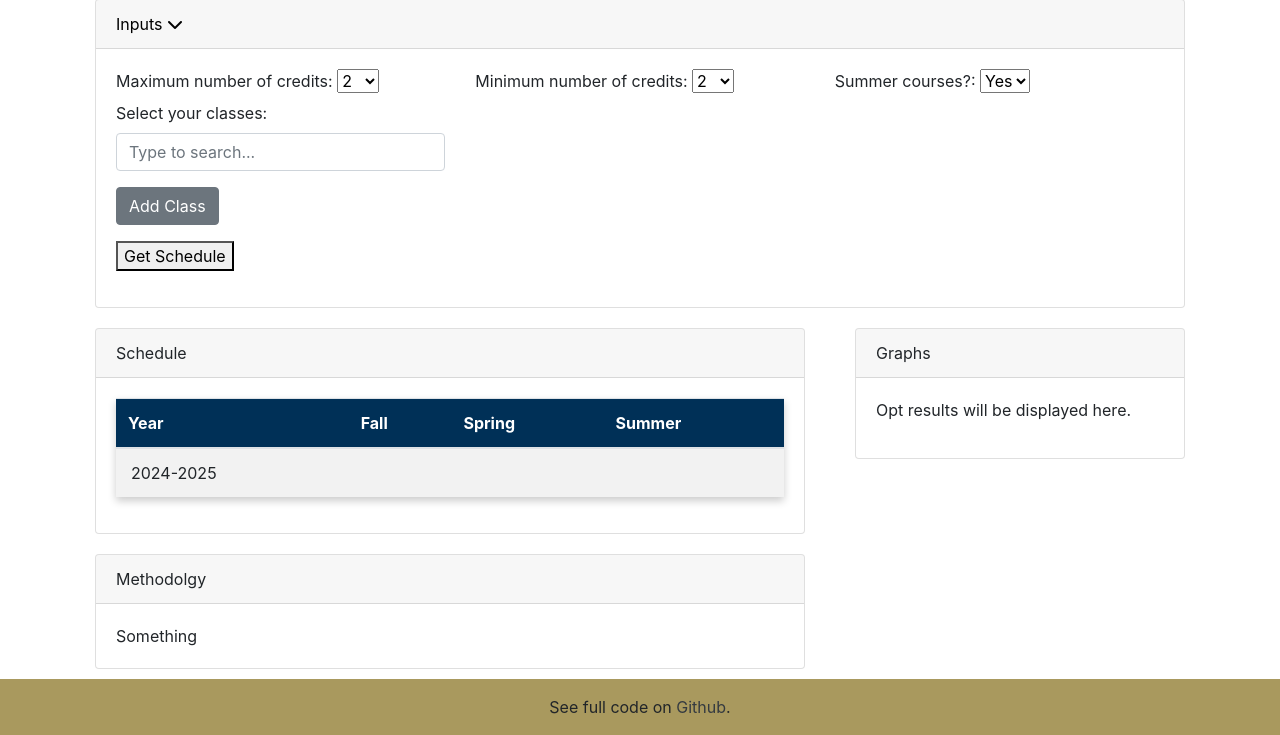
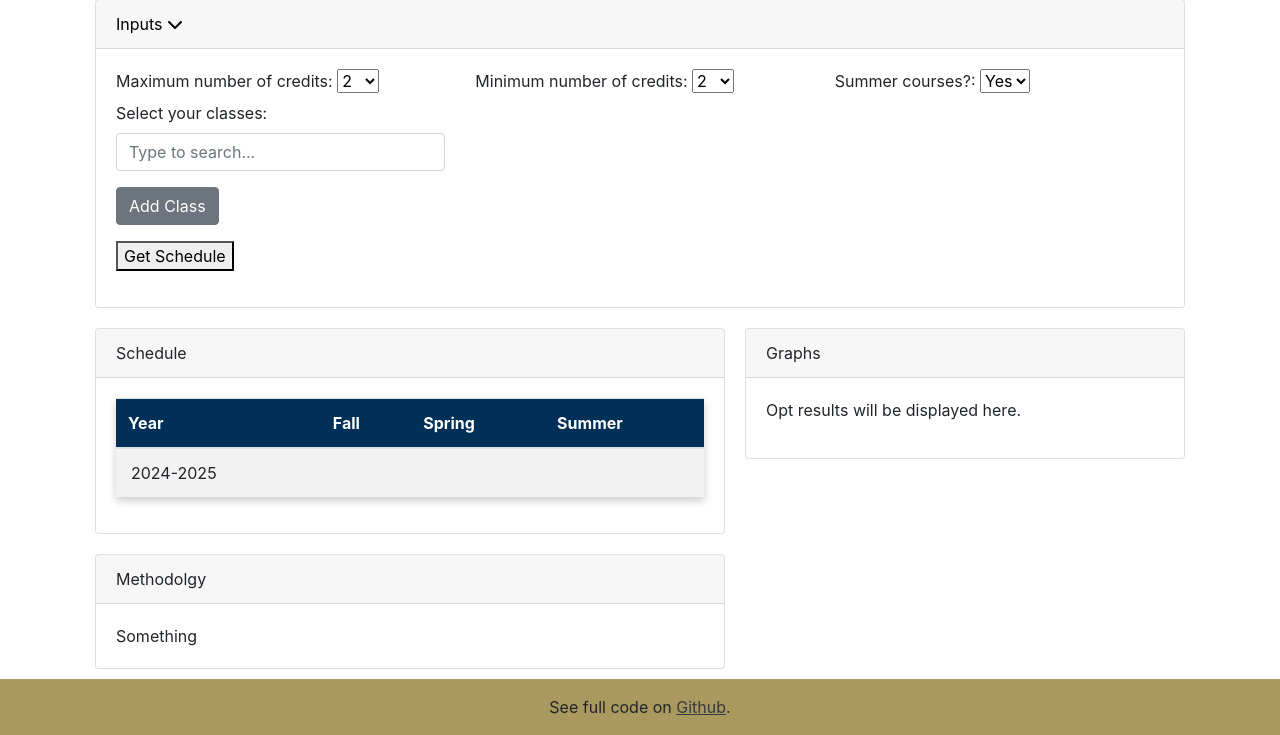
Before and after one commit to apfleegor/6242-final-project, a Flask app: page / in a window 1280 px wide. Shown: the part 119-854 px from the top of the page. Run offline with Flask 3, Linux system fonts and the light colour scheme; parts of the project's set-up code (start-up, migrations or seed data) failed here and were passed over; some libraries are stand-ins or nearby versions.

Commit message:
more formatting

```diff
--- a/static/css/style.css
+++ b/static/css/style.css
@@ -40,10 +40,14 @@
     margin: 10px;
 }
 
-#card-header {
+.d-block {
     color: black
 }
 
-.d-block {
-    color: black
+.padding-r{
+    padding-right:0;
 }
+
+.padding-l{
+    padding-left:0;
+}
--- a/templates/index.html
+++ b/templates/index.html
@@ -149,7 +149,7 @@
     <div class="row">
 
       <!-- first column -->
-      <div class="col-md-8">
+      <div class="col-md-7 padding-r">
 
         <!-- schedule table -->
         <div class="row">
@@ -199,7 +199,7 @@
       </div>
 
       <!-- second column -->
-      <div class="col-md-4">
+      <div class="col-md-5 padding-l">
         <div class="card">
           <div class="card-header">
             Graphs
@@ -217,7 +217,7 @@
 
 <footer>
   <div class="text-center p-3" style="background-color: #a9995e;">
-    See full code on <a class="text-dark" href="https://github.com/some-wallace/6242-final-project/" target="_blank">Github</a>.
+    See full code on <a class="text-dark" href="https://github.com/some-wallace/6242-final-project/" target="_blank"> <u>Github</u></a>.
   </div>
 </footer>
 
```
